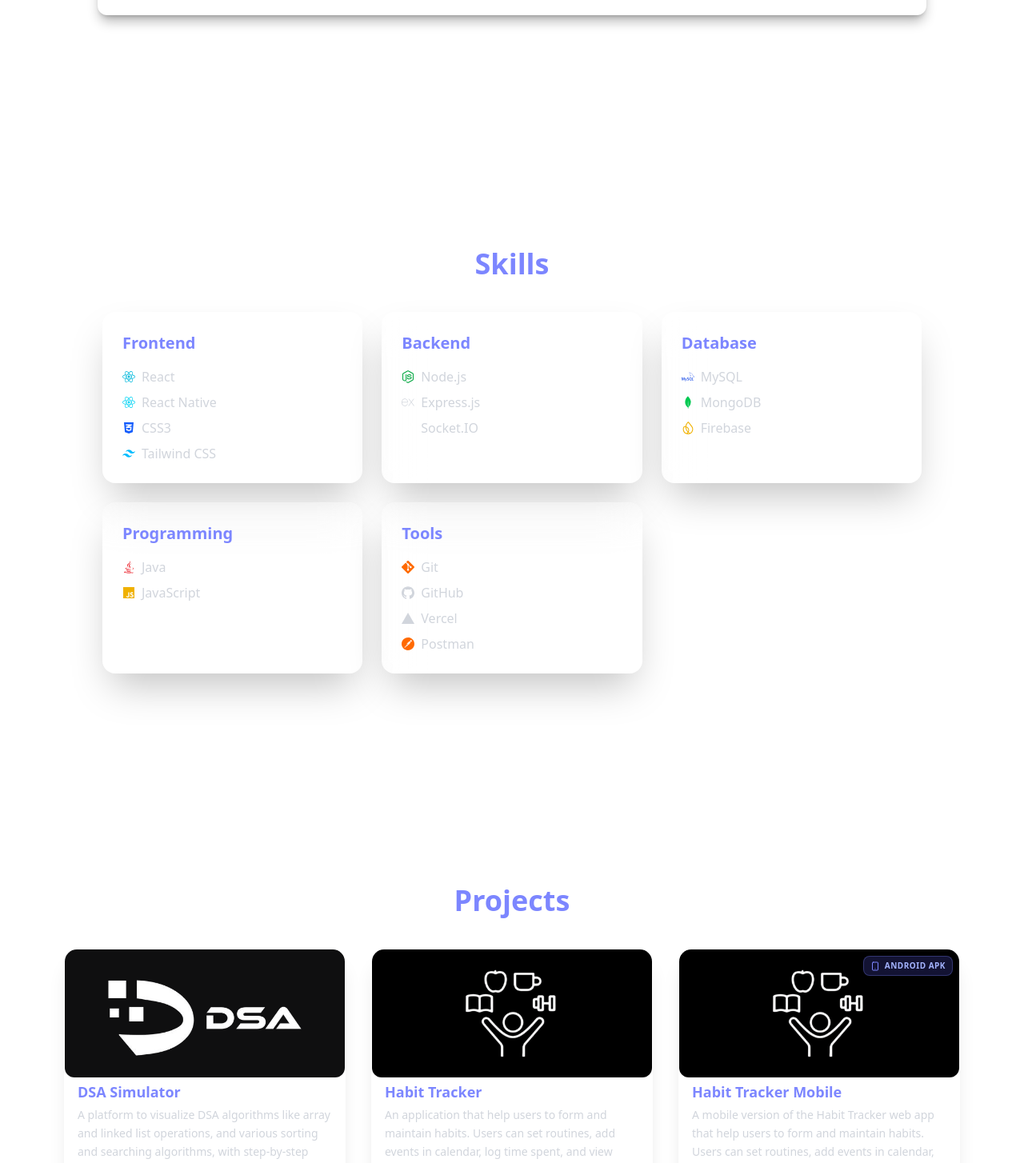
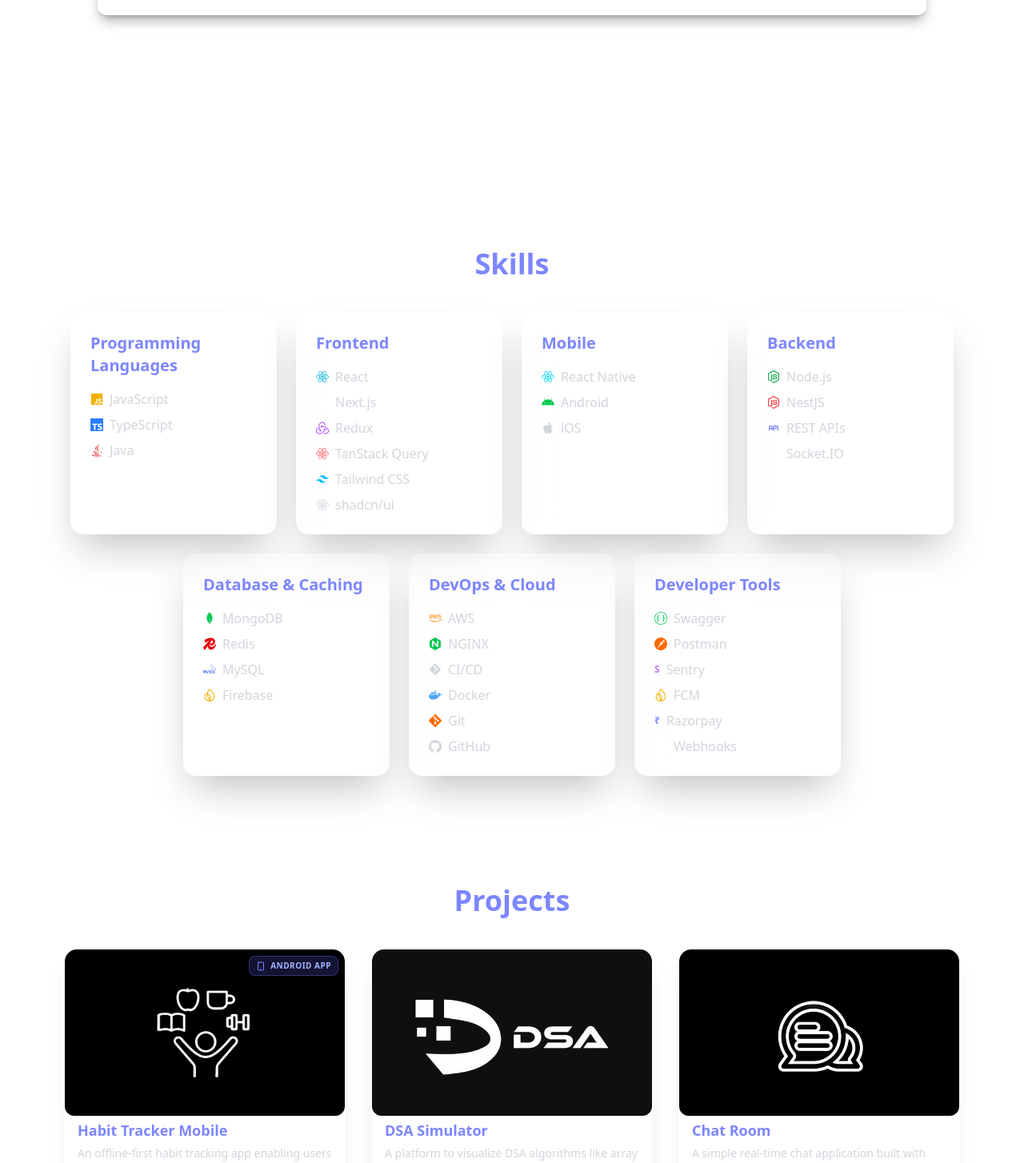
Before and after one commit to dipankar049/portfolio, a React (Vite) app: page / in a window 1280 px wide. Shown: the part 1330-2784 px from the top of the page at 80% size. Built offline with nearby package versions, Linux system fonts and the light colour scheme; no server answers.

Commit message:
feat: update skills and projects

```diff
--- a/src/pages/About.jsx
+++ b/src/pages/About.jsx
@@ -76,10 +76,11 @@
 
             <br /><br />
 
-            I have worked on live production projects using{" "}
+            I have worked on live production applications using{" "}
             <span className="text-indigo-400">
-              React, React Native, Node.js, and MongoDB
-            </span>, where I developed real-time features, backend APIs, and automated processes. I enjoy improving existing systems, fixing bugs, and building scalable solutions.
+              React, React Native, Next.js, Node.js, and NestJS
+            </span>
+            , building features across mobile apps, admin panels, and backend services — including push notifications, background services, payment integrations, and webhooks.
 
             <br /><br />
 
--- a/src/pages/Experience.jsx
+++ b/src/pages/Experience.jsx
@@ -5,6 +5,36 @@
     <section className="experience my-4 sm:my-10 px-4 md:px-12 min-h-[calc(100vh-60px)]">
       <h2 className="text-3xl md:text-4xl font-bold text-center text-shadow-lg/30 text-indigo-400 mb-6 sm:mb-10 animate-fade-in">Experience</h2>
       <div className="space-y-10">
+        {/* NARBA */}
+        <div
+          className="
+          bg-white/5
+          border border-white/10
+          hover:border-indigo-400/40
+          hover:scale-102
+          backdrop-blur-xl
+          rounded-2xl
+          p-6
+          shadow-2xl
+          transition-all duration-300
+          cursor-pointer
+        "
+        >
+          <div className="flex flex-col md:flex-row gap-6">
+            <div className="md:w-1/3">
+              <h3 className="text-xl md:text-2xl text-shadow-lg/30 font-semibold text-indigo-400">Software Developer Intern</h3>
+              <p className="text-base font-medium text-gray-300">NARBA</p>
+              <p className="text-sm text-gray-400">Apr 2026 - Present</p>
+            </div>
+            <div className="md:w-2/3">
+              <p className="text-gray-400 text-shadow-lg/30 text-md">
+                Developing and maintaining a cross-platform product with React Native mobile apps, web apps, a Next.js admin panel, and NestJS backend services. Working across push notifications, background services, background location, Razorpay, webhooks, and calling services while resolving production issues. Managing Android and iOS builds and releases, with Redis, Docker, Swagger, and Sentry for development and production support.
+              </p>
+              <p className="text-gray-300 mt-2 italic">Tech used: React Native, Next.js, NestJS, Redis, Docker, Swagger, Sentry</p>
+            </div>
+          </div>
+        </div>
+
         {/* 3W Business Private Limited */}
         <div
           className="
@@ -24,18 +54,18 @@
             <div className="md:w-1/3">
               <h3 className="text-xl md:text-2xl text-shadow-lg/30 font-semibold text-indigo-400">Full Stack Developer Intern</h3>
               <p className="text-base font-medium text-gray-300">3W Business Private Limited</p>
-              <p className="text-sm text-gray-400">Sep 2025 - Mar 2026</p>
+              <p className="text-sm text-gray-400">Sep 2025 - Feb 2026</p>
             </div>
             <div className="md:w-2/3">
               <p className="text-gray-400 text-shadow-lg/30 text-md">
-                Contributed to production-level React Native and React web applications. Developed new features, improved UI/UX, fixed bugs, and optimized application performance. Collaborated on backend services using Node.js and MongoDB, handling API updates, data workflows, and testing to ensure stability across devices and environments.
+                Developed and enhanced features for live React Native and React applications, translating requirements into practical user flows and reusable components. Worked with Firebase authentication, push notifications, Socket.IO, and API integrations while debugging production issues and improving application stability.
               </p>
-              <p className="text-gray-300 mt-2 italic">Tech used: React, React Native, Node.js, Express, MongoDB, CSS</p>
+              <p className="text-gray-300 mt-2 italic">Tech used: React, React Native, Node.js, Firebase, Socket.IO</p>
             </div>
           </div>
         </div>
 
-        {/* Think Again Lab */}
+        {/* Think Again Lab
         <div
           className="
             bg-white/5
@@ -64,6 +94,7 @@
             </div>
           </div>
         </div>
+        */}
       </div>
     </section>
   );
--- a/src/pages/Home.jsx
+++ b/src/pages/Home.jsx
@@ -59,7 +59,7 @@
             </motion.h1>
 
             <motion.p variants={item} className="text-xl sm:text-2xl mb-2">
-              B.Tech in Computer Science | MERN Stack Developer
+              React Native Developer | MERN Stack Developer
             </motion.p>
 
             <motion.p variants={item} className="text-md sm:text-lg text-gray-300 mb-6">
--- a/src/pages/Projects.jsx
+++ b/src/pages/Projects.jsx
@@ -39,31 +39,20 @@
 
   const projects = [
     {
+      title: "Habit Tracker Mobile",
+      description: "An offline-first habit tracking app enabling users to manage routines and logs offline with automatic sync when back online. Includes a cron-based notification system that analyzes routines and activity to generate personalized reminders via FCM.",
+      tech: ["React Native", "WatermelonDB", "Node.js", "MongoDB", "FCM"],
+      liveLink: "https://play.google.com/store/apps/details?id=com.dkdev.habitracker",
+      isMobileApp: true,
+      imageUrl: HabitTrackerImage,
+    },
+    {
       title: "DSA Simulator",
       description: "A platform to visualize DSA algorithms like array and linked list operations, and various sorting and searching algorithms, with step-by-step animations.",
       tech: ["React", "JavaScript", "Tailwind", "CSS3"],
       liveLink: "https://dsa-simulator-three.vercel.app/",
       gitHubRepo: "https://github.com/dipankar049/dsa-simulator",
       imageUrl: DSAImage,
-    },
-    {
-      title: "Habit Tracker",
-      description: "An application that help users to form and maintain habits. Users can set routines, add events in calendar, log time spent, and view weekly, monthly summaries to track progress.",
-      tech: ["React", "Tailwind CSS", "Nodejs", "MongoDB"],
-      liveLink: "https://habit-tracker-wx7h.vercel.app/",
-      gitHubRepo: "https://github.com/dipankar049/habit-tracker",
-      imageUrl: HabitTrackerImage,
-    },
-    {
-      title: "Habit Tracker Mobile",
-      description:
-        "A mobile version of the Habit Tracker web app that help users to form and maintain habits. Users can set routines, add events in calendar, log time spent, and view weekly, monthly summaries to track progress.",
-      tech: ["React Native", "Expo", "Node.js", "MongoDB"],
-      gitHubRepo: "https://github.com/dipankar049/habit-tracker-app",
-      demoVideo: "https://youtube.com/shorts/ihboXhdU0Pk?si=Z8i2fJ1DV4pFAanq",
-      // downloadAPK: "https://github.com/dipankar049/habit-tracker-app/releases/download/v1.0.0/habitTrackerMobile.apk",
-      downloadAPK: "https://github.com/dipankar049/habit-tracker-app/releases/latest/download/habitTrackerMobile.apk",
-      imageUrl: HabitTrackerImage,
     },
     {
       title: "Chat Room",
@@ -88,14 +77,6 @@
       gitHubRepo: "https://github.com/dipankar049/task-tracker-lite",
       imageUrl: taskTrackerLiteImage,
     },
-    // {
-    //   title: "Task Tracker App",
-    //   description: "A Flutter-based mobile app to manage daily tasks with features like task creation, editing, and local storage using sqflite.",
-    //   tech: ["Flutter", "Dart", "sqflite"],
-    //   gitHubRepo: "https://github.com/dipankar049/TaskTrackr",
-    //   imageUrl: TaskTrackerImage,
-    //   downloadAPK: "https://drive.google.com/uc?export=download&id=1vPsnV1c7Qe1yRrCBWU-HrLeQrTZXrUCF"
-    // }
   ];
 
   return (
@@ -111,7 +92,7 @@
         initial="hidden"
         whileInView="visible"
         viewport={{ once: true, amount: 0.2 }}
-        className="grid grid-cols-1 sm:grid-cols-2 lg:grid-cols-3 gap-8"
+        className="flex flex-wrap justify-center gap-8"
       >
         {projects.map((project, index) => (
           <motion.div
@@ -127,6 +108,7 @@
               }
             }}
             className="
+              w-full sm:w-[calc(50%-1rem)] lg:w-[calc(33.333%-1.334rem)]
               cursor-pointer
               bg-white/5
               border border-white/10
@@ -141,18 +123,18 @@
 
             {/* Image */}
             <div className="relative overflow-hidden rounded-xl group">
-              {project.downloadAPK && (
+              {project.isMobileApp && (
                 <div className="absolute top-2 right-2 z-10 flex items-center gap-1.5 px-2 py-1 bg-indigo-500/20 backdrop-blur-md border border-indigo-400/30 rounded-lg shadow-lg">
                   <Smartphone size={12} className="text-indigo-400" />
                   <span className="text-[10px] font-bold text-indigo-300 tracking-wider uppercase">
-                    Android APK
+                    Android App
                   </span>
                 </div>
               )}
               <motion.img
                 src={project.imageUrl}
                 alt={project.title}
-                className="w-full h-40 object-cover"
+                className="w-full h-52 object-cover"
                 whileHover={{ scale: 1.05 }}
                 transition={{ duration: 0.3 }}
               />
@@ -244,7 +226,7 @@
                     font-medium
                   "
                 >
-                    View Project →
+                  {project.isMobileApp ? "Install App →" : "View Project →"}
                 </span>
               )}
               </div>
@@ -297,7 +279,7 @@
                     backdrop-blur-md
                   "
                 >
-                  Tap to View →
+                  {project.isMobileApp ? "Tap to Install →" : "Tap to View →"}
                 </div>
               )}
               {/* <div className="
--- a/src/pages/Skills.jsx
+++ b/src/pages/Skills.jsx
@@ -1,28 +1,48 @@
-import { FaHtml5, FaCss3Alt, FaJs, FaReact, FaNodeJs, FaGitAlt, FaJava } from 'react-icons/fa';
-import { SiTailwindcss, SiBootstrap, SiMongodb, SiMysql, SiExpress, SiGit, SiGithub, SiVercel, SiFirebase, SiPostman, SiPython, SiReact } from 'react-icons/si';
+import { FaHtml5, FaCss3Alt, FaJs, FaReact, FaNodeJs, FaGitAlt, FaJava, FaDocker, FaAndroid, FaApple, FaAws } from 'react-icons/fa';
+import { SiTailwindcss, SiBootstrap, SiMongodb, SiMysql, SiExpress, SiGit, SiGithub, SiVercel, SiFirebase, SiPostman, SiPython, SiTypescript, SiNextdotjs, SiRedux, SiRedis, SiNginx, SiSwagger } from 'react-icons/si';
 import { BiNetworkChart } from "react-icons/bi";
+import { TbWebhook, TbApi } from "react-icons/tb";
 import { motion } from "framer-motion";
 
 const iconMap = {
   HTML5: <FaHtml5 className="text-orange-600" />,
   CSS3: <FaCss3Alt className="text-blue-600" />,
   JavaScript: <FaJs className="text-yellow-500" />,
+  TypeScript: <SiTypescript className="text-blue-500" />,
   React: <FaReact className="text-cyan-500" />,
+  "Next.js": <SiNextdotjs className="text-white" />,
+  Redux: <SiRedux className="text-purple-500" />,
+  "TanStack Query": <FaReact className="text-red-400" />,
   "Tailwind CSS": <SiTailwindcss className="text-sky-400" />,
+  "shadcn/ui": <FaReact className="text-gray-300" />,
   Bootstrap: <SiBootstrap className="text-purple-600" />,
+  "React Native": <FaReact className="text-cyan-400" />,
+  Android: <FaAndroid className="text-green-500" />,
+  iOS: <FaApple className="text-gray-300" />,
   "Node.js": <FaNodeJs className="text-green-600" />,
+  "NestJS": <FaNodeJs className="text-red-500" />,
+  "REST APIs": <TbApi className="text-indigo-400" />,
+  "Socket.IO": <BiNetworkChart className="text-white" />,
   "Express.js": <SiExpress className="text-gray-300" />,
   MySQL: <SiMysql className="text-blue-700" />,
   MongoDB: <SiMongodb className="text-green-500" />,
+  Redis: <SiRedis className="text-red-600" />,
+  Firebase: <SiFirebase className="text-yellow-500" />,
   Python: <SiPython className="text-blue-500" />,
   Java: <FaJava className="text-red-600" />,
+  AWS: <FaAws className="text-orange-400" />,
+  NGINX: <SiNginx className="text-green-500" />,
+  "CI/CD": <FaGitAlt className="text-gray-300" />,
+  Docker: <FaDocker className="text-blue-400" />,
   Git: <SiGit className="text-orange-500" />,
   GitHub: <SiGithub className="text-gray-300" />,
-  Firebase: <SiFirebase  className='text-yellow-500'/>,
-  Vercel: <SiVercel/>,
+  Vercel: <SiVercel />,
+  Swagger: <SiSwagger className="text-green-500" />,
   Postman: <SiPostman className="text-orange-500" />,
-  "Socket.IO": <BiNetworkChart className="text-white" />,
-  "React Native": <FaReact className="text-cyan-400" />,
+  Sentry: <span className="text-purple-400 font-bold text-xs">S</span>,
+  FCM: <SiFirebase className="text-yellow-500" />,
+  Razorpay: <span className="text-indigo-400 font-bold text-xs">₹</span>,
+  Webhooks: <TbWebhook className="text-white" />,
 };
 
 const Skills = () => {
@@ -60,11 +80,13 @@
   };
 
   const skillCategories = {
-    "Frontend": ["React", "React Native", "CSS3", "Tailwind CSS"],
-    "Backend": ["Node.js", "Express.js", "Socket.IO"],
-    "Database": ["MySQL", "MongoDB", "Firebase"],
-    "Programming": ["Java", "JavaScript"],
-    "Tools": ["Git", "GitHub", "Vercel", "Postman"]
+    "Programming Languages": ["JavaScript", "TypeScript", "Java"],
+    "Frontend": ["React", "Next.js", "Redux", "TanStack Query", "Tailwind CSS", "shadcn/ui"],
+    "Mobile": ["React Native", "Android", "iOS"],
+    "Backend": ["Node.js", "NestJS", "REST APIs", "Socket.IO"],
+    "Database & Caching": ["MongoDB", "Redis", "MySQL", "Firebase"],
+    "DevOps & Cloud": ["AWS", "NGINX", "CI/CD", "Docker", "Git", "GitHub"],
+    "Developer Tools": ["Swagger", "Postman", "Sentry", "FCM", "Razorpay", "Webhooks"]
   };
 
 
@@ -75,7 +97,7 @@
         whileInView="visible"
         viewport={{ once: true, amount: 0.2 }}
         variants={container}
-        className="max-w-5xl mx-auto"
+        className="max-w-6xl mx-auto"
       >
         <motion.h2
           variants={card}
@@ -83,7 +105,7 @@
         >
           Skills
         </motion.h2>
-        <div className="grid grid-cols-1 sm:grid-cols-2 md:grid-cols-3 gap-6">
+        <div className="flex flex-wrap justify-center gap-6">
           {Object.entries(skillCategories).map(([category, skills]) => (
             <motion.div
               key={category}
@@ -96,6 +118,7 @@
                 duration: 0.25
               }}
               className="
+                w-full sm:w-[calc(50%-0.75rem)] lg:w-[calc(25%-1.125rem)]
                 bg-white/5
                 border border-white/10
                 hover:border-indigo-400/40
```
Lines whose indentation alone changed are shown as unchanged.
